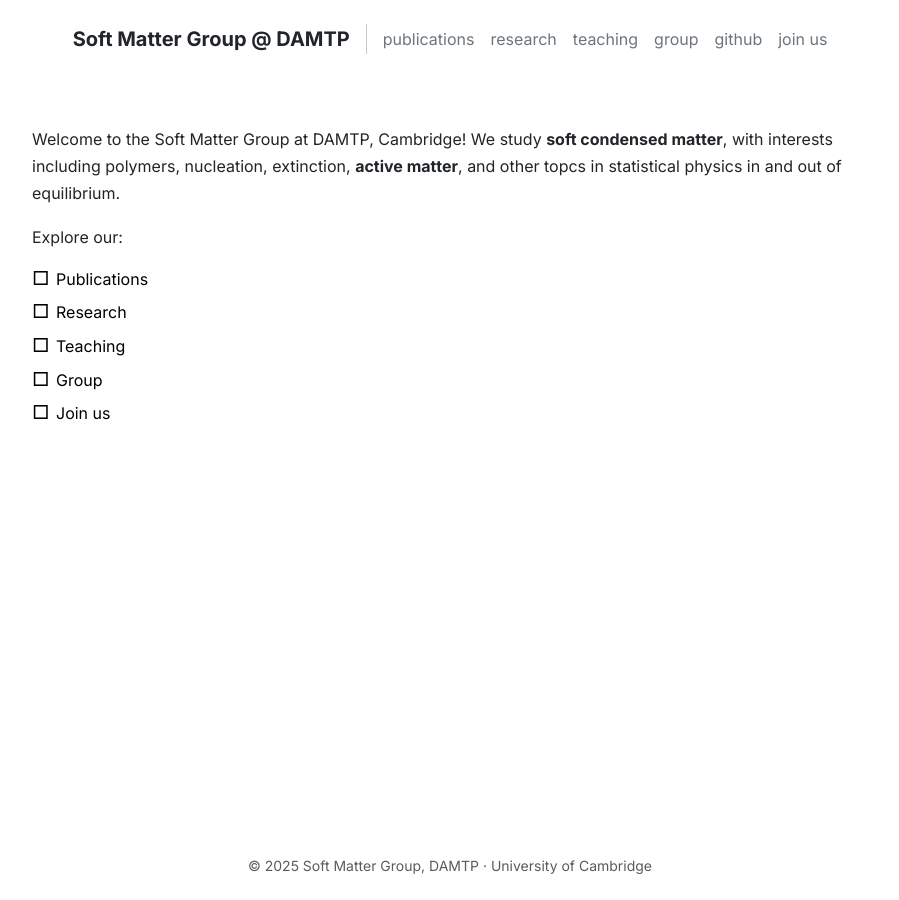
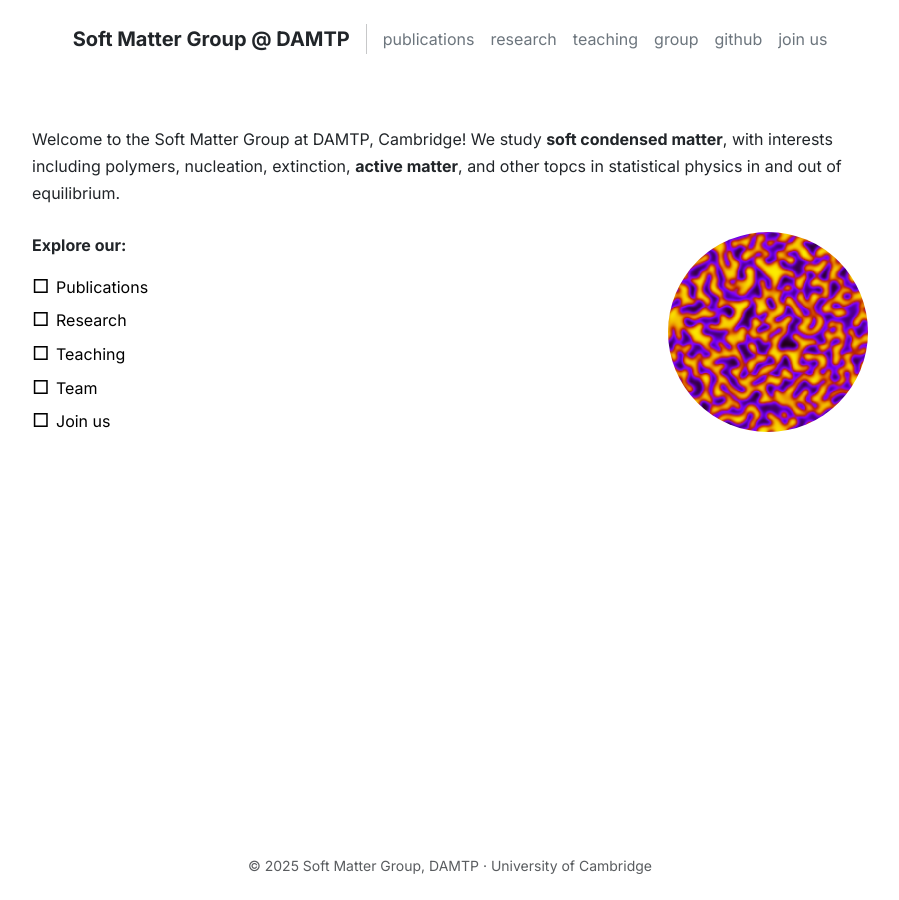
Before and after one commit to SoftMatterGroupCambridge/SoftMatterGroupCambridge.github.io, a Jekyll site: the page built from index.md, in a window 1280 px wide. Shown: the whole page, without its empty margins (190-1089 px from the left). Built offline with Jekyll 4.4.1, drawn with Linux system fonts in a browser that asks for light colours.

Commit message:
update to website and image on main page

```diff
--- a/index.md
+++ b/index.md
@@ -6,9 +6,24 @@
 
 Welcome to the Soft Matter Group at DAMTP, Cambridge! We study **soft condensed matter**, with interests including polymers, nucleation, extinction, **active matter**, and other topcs in statistical physics in and out of equilibrium.
 
-Explore our:
-- [Publications](/publications/)
-- [Research](/research/)
-- [Teaching](/teaching/)
-- [Group](/group/)
-- [Join us](/join-us/)
+
+<div class="row align-items-start mt-4">
+  <div class="col-md-8">
+    <p><strong>Explore our:</strong></p>
+    <ul class="mb-0">
+      <li><a href="/publications/">Publications</a></li>
+      <li><a href="/research/">Research</a></li>
+      <li><a href="/teaching/">Teaching</a></li>
+      <li><a href="/team/">Team</a></li>
+      <li><a href="/join-us/">Join us</a></li>
+
+    </ul>
+  </div>
+
+  <div class="col-md-4 text-md-end text-center">
+    <img src="{{ '/images/image.png' | relative_url }}"
+         alt="Soft Matter Group"
+         class="rounded-circle img-fluid"
+         style="width:200px;height:200px;object-fit:cover;">
+  </div>
+</div>
```
Also changed, not shown: join-us.md (+1 -1 lines), _includes/head.html (line endings or trailing spaces), assets/css/custom.css (line endings or trailing spaces), images/image.png (renamed from assets/css/image.png), 13 other files.
